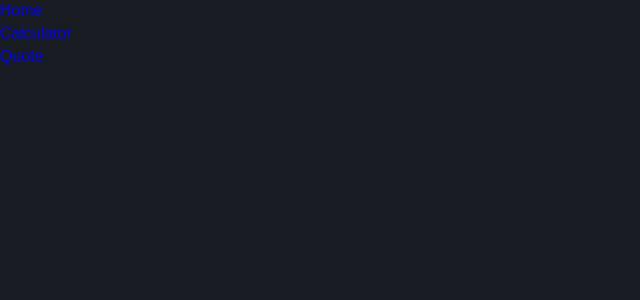
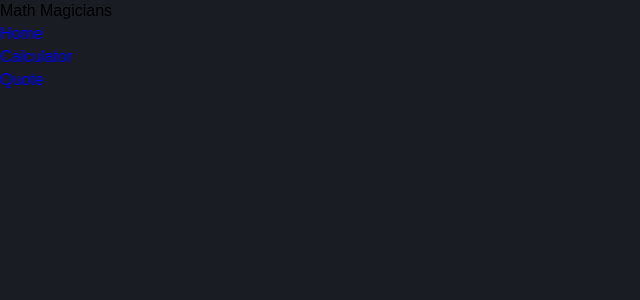
Before and after one commit to osamaashraf6/Math-magicians, a React (Create React App) app: page / in a window 1280 px wide. Shown: the top 300 px of the page, without its empty margins (0-640 px from the left). Built offline with nearby package versions, Linux system fonts and the light colour scheme.

Commit message:
Add the heading of the app

```diff
--- a/src/App.js
+++ b/src/App.js
@@ -8,9 +8,8 @@
 
 const App = () => (
   <>
-
-    {/* <Calculator /> */}
     <BrowserRouter>
+      <div className="math">Math Magicians</div>
       <Nav />
       <Routes>
         <Route path="home" element={<Home />} />
```
